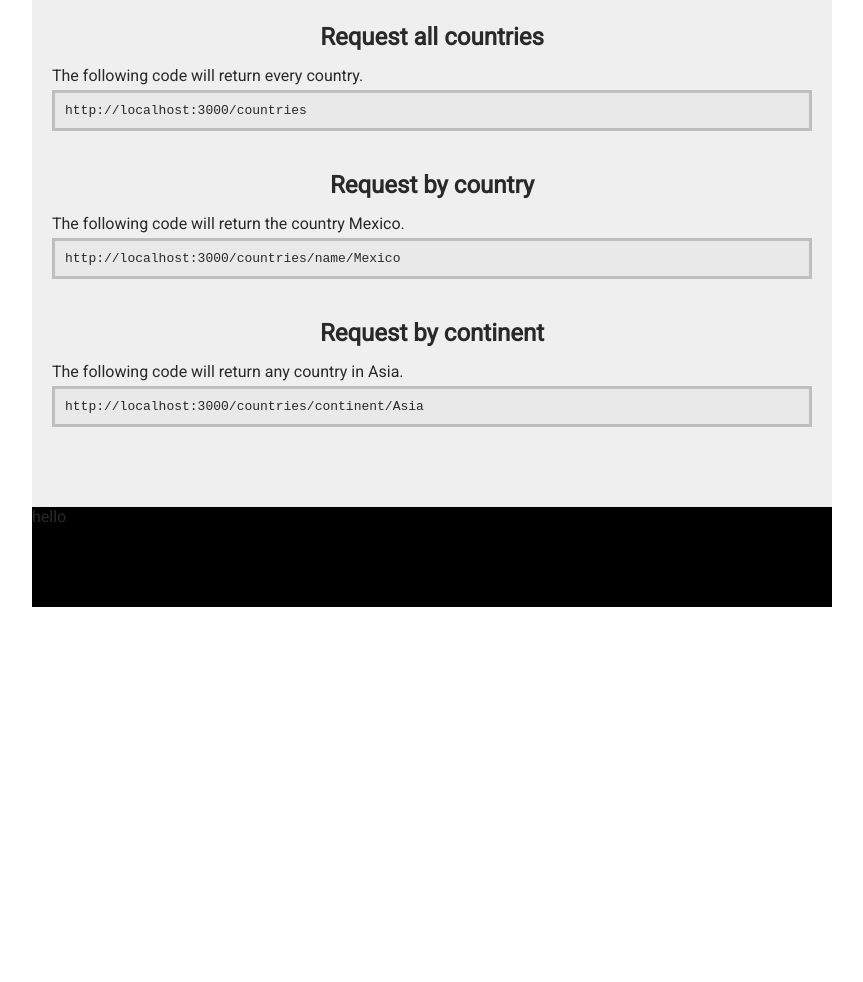
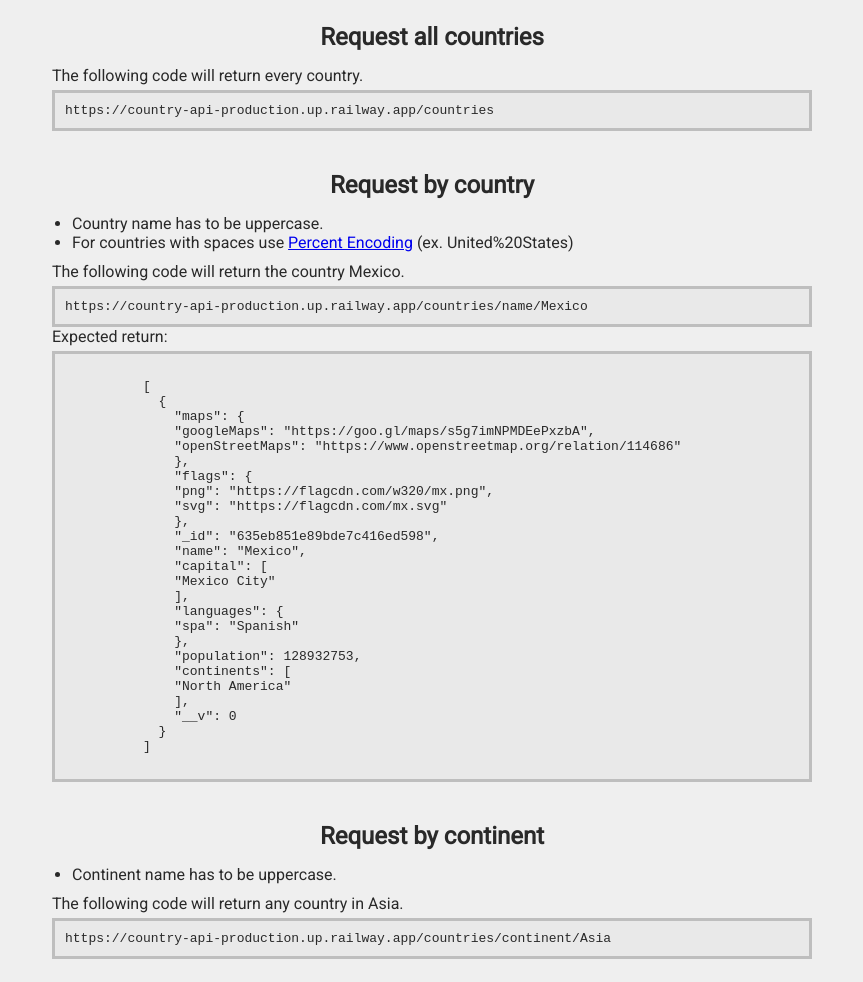
Before and after one commit to VictorApaez/country-api, a website: page home-page/index.html in a window 1280 px wide. Shown: the part 597-1579 px from the top of the page, without its empty margins (208-1071 px from the left). Before the commit the page ends 1204 px from the top, so only its background shows below. Drawn offline with Linux system fonts and the light colour scheme.

Commit message:
Edited documentation

```diff
--- a/db/connection.js
+++ b/db/connection.js
@@ -3,7 +3,7 @@ import mongoose from "mongoose";
 mongoose.set("returnOriginal", false);
 const url = process.env.MONGO_URL || "mongodb://127.0.0.1:27017/example";
 
-mongoose.connect(url, mongooseConfig).catch((err) => {
+mongoose.connect(url).catch((err) => {
   console.log(`Error connection go MongoDB: ${err.message}`);
 });
 
--- a/home-page/index.html
+++ b/home-page/index.html
@@ -46,23 +46,62 @@
 
     <!-- ============= DOCS ================ -->
     <section id="docs">
+      <div class="request-examples">
         <div class="countries code">
           <h2>Request all countries</h2>
           <p>The following code will return every country.</p>
-        <pre><code>http://localhost:3000/countries</code></pre>
+          <pre><code>https://country-api-production.up.railway.app/countries</code></pre>
         </div>
 
         <div class="country code">
           <h2>Request by country</h2>
+          <ul>
+            <li>Country name has to be uppercase.</li>
+            <li>For countries with spaces use <a
+                href="https://developer.mozilla.org/en-US/docs/Glossary/percent-encoding">Percent Encoding</a> (ex.
+              United%20States)</li>
+          </ul>
           <p>The following code will return the country Mexico.</p>
-        <pre><code>http://localhost:3000/countries/name/Mexico</code></pre>
+          <pre><code>https://country-api-production.up.railway.app/countries/name/Mexico</code></pre>
+          <p>Expected return:</p>
+          <pre><code>
+          [
+            {
+              "maps": {
+              "googleMaps": "https://goo.gl/maps/s5g7imNPMDEePxzbA",
+              "openStreetMaps": "https://www.openstreetmap.org/relation/114686"
+              },
+              "flags": {
+              "png": "https://flagcdn.com/w320/mx.png",
+              "svg": "https://flagcdn.com/mx.svg"
+              },
+              "_id": "635eb851e89bde7c416ed598",
+              "name": "Mexico",
+              "capital": [
+              "Mexico City"
+              ],
+              "languages": {
+              "spa": "Spanish"
+              },
+              "population": 128932753,
+              "continents": [
+              "North America"
+              ],
+              "__v": 0
+            }
+          ]
+        </code></pre>
         </div>
 
         <div class="continent code">
           <h2>Request by continent</h2>
+          <ul>
+            <li>Continent name has to be uppercase.</li>
+          </ul>
           <p>The following code will return any country in Asia.</p>
-        <pre><code>http://localhost:3000/countries/continent/Asia</code></pre>
+          <pre><code>https://country-api-production.up.railway.app/countries/continent/Asia</code></pre>
 
+        </div>
       </div>
     </section>
     <footer style="height: 100px; background-color: black;">hello</footer>
--- a/home-page/style.css
+++ b/home-page/style.css
@@ -5,15 +5,11 @@
 }
 
 body {
-  /* background-color: red; */
   font-family: "Roboto", sans-serif;
   color: rgb(41, 41, 41);
-  display: flex;
-  justify-content: center;
 }
 .wrapper {
-  max-width: 800px;
-  width: 100vw;
+  width: 100%;
 }
 
 /* ================= HOME =================== */
@@ -51,6 +47,14 @@ header {
 #docs {
   background-color: rgb(239, 239, 239);
   padding: 60px 0px;
+  display: flex;
+  flex-direction: column;
+  align-items: center;
+  justify-content: center;
+}
+.request-examples {
+  max-width: 800px;
+  width: 100%;
 }
 .code {
   padding: 20px;
@@ -59,7 +63,10 @@ header {
   text-align: center;
   margin-bottom: 15px;
 }
-
+.code > ul {
+  margin-left: 20px;
+  margin-bottom: 10px;
+}
 .code > p {
   margin-bottom: 5px;
 }
--- a/package.json
+++ b/package.json
@@ -7,7 +7,7 @@
   },
   "type": "module",
   "scripts": {
-    "start": "node serverjs",
+    "start": "node server.js",
     "dev": "nodemon server.js"
   },
   "name": "movie-api",
```
Lines whose indentation alone changed are shown as unchanged.
